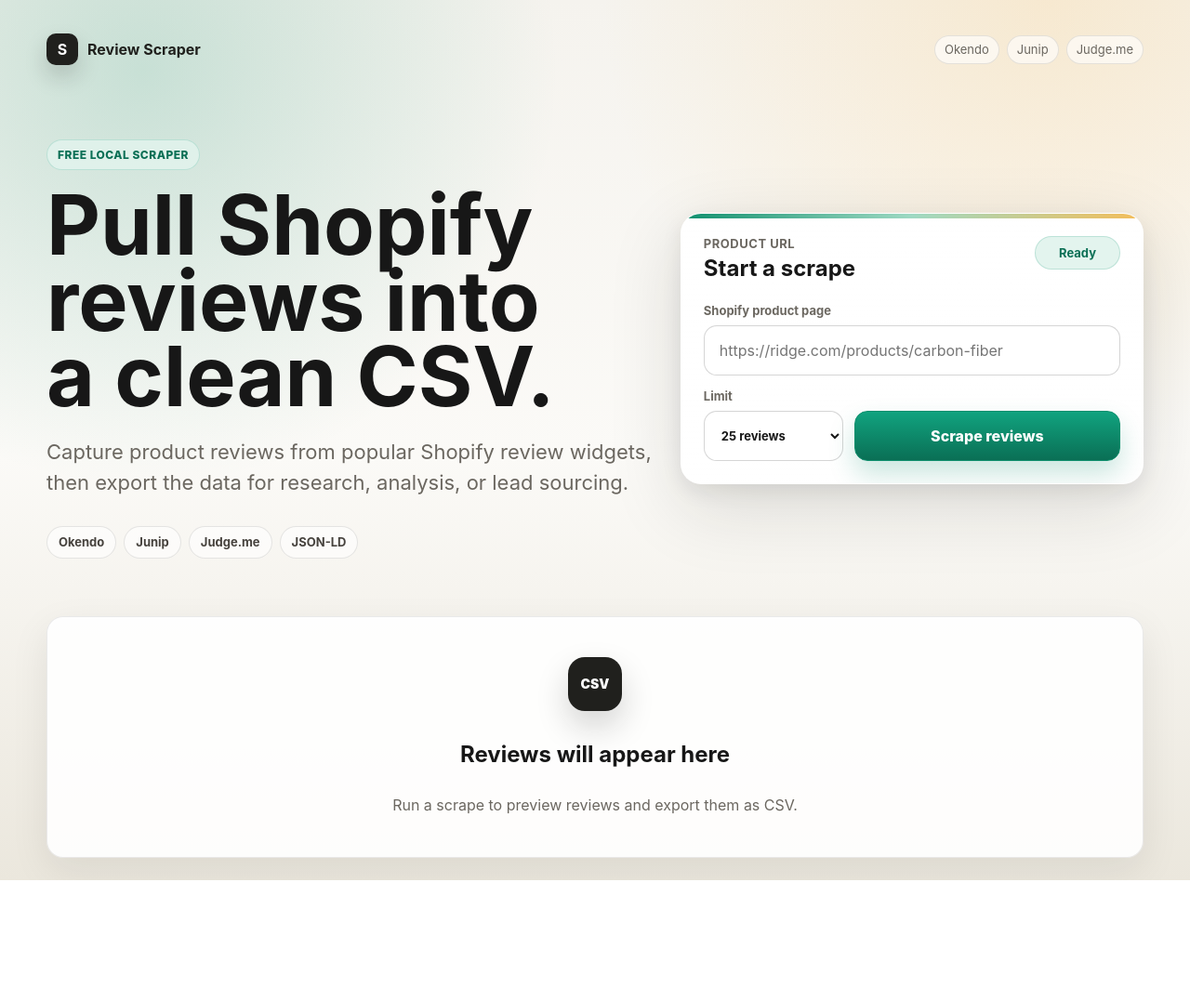
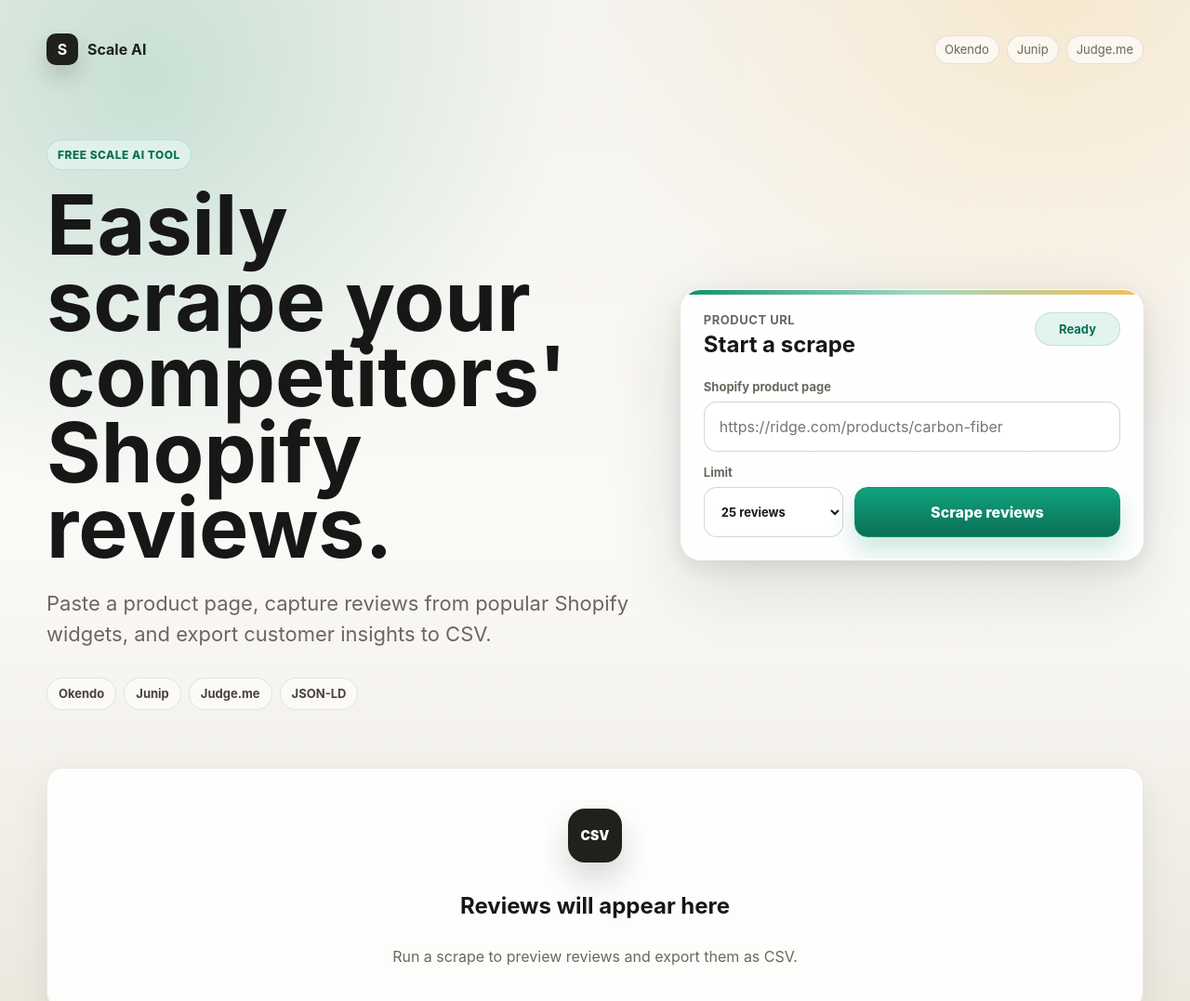
Before and after one commit to mikefutia/shopify-review-scraper, a website: page public/index.html in a window 1280 px wide. Shown: the top 1077 px of the page at 93% size. Before the commit the page ends 947 px from the top, so only its background shows below. Drawn offline with Linux system fonts and the light colour scheme.

Commit message:
Add Scale AI branding

```diff
--- a/public/index.html
+++ b/public/index.html
@@ -3,15 +3,15 @@
   <head>
     <meta charset="utf-8" />
     <meta name="viewport" content="width=device-width, initial-scale=1" />
-    <title>Shopify Review Scraper</title>
+    <title>Scale AI Shopify Review Scraper</title>
     <link rel="stylesheet" href="./styles.css" />
   </head>
   <body>
     <main class="app-shell">
       <nav class="topbar">
-        <a class="brand" href="/" aria-label="Shopify Review Scraper">
+        <a class="brand" href="/" aria-label="Scale AI">
           <span class="brand-mark">S</span>
-          <span>Review Scraper</span>
+          <span>Scale AI</span>
         </a>
         <div class="topbar-meta">
           <span>Okendo</span>
@@ -22,10 +22,10 @@
 
       <section class="hero">
         <div class="hero-copy">
-          <div class="eyebrow">Free local scraper</div>
-          <h1>Pull Shopify reviews into a clean CSV.</h1>
+          <div class="eyebrow">Free Scale AI tool</div>
+          <h1>Easily scrape your competitors' Shopify reviews.</h1>
           <p class="subhead">
-            Capture product reviews from popular Shopify review widgets, then export the data for research, analysis, or lead sourcing.
+            Paste a product page, capture reviews from popular Shopify widgets, and export customer insights to CSV.
           </p>
           <div class="provider-row" aria-label="Supported sources">
             <span>Okendo</span>
```
Also changed, not shown: README.md.
